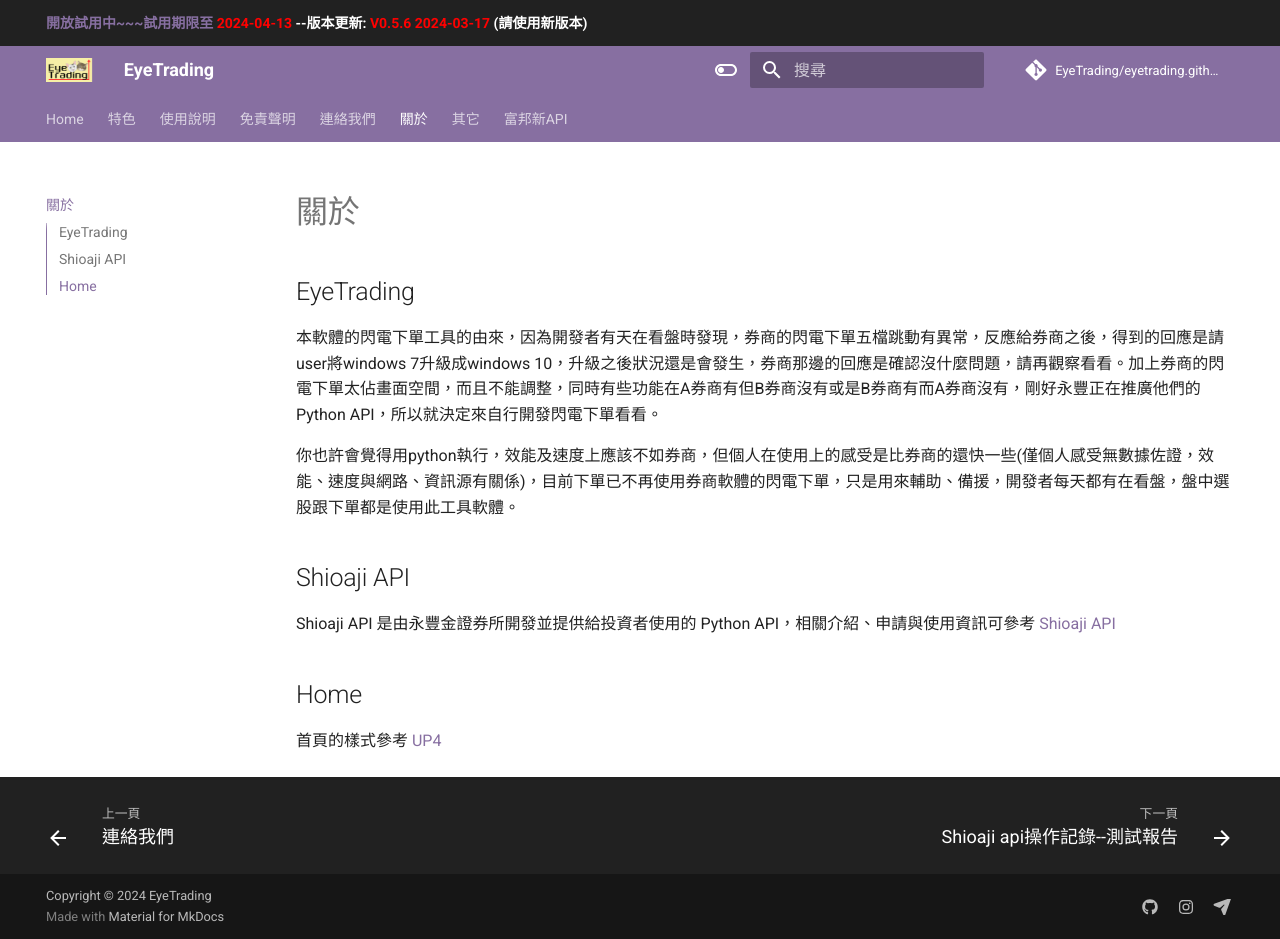
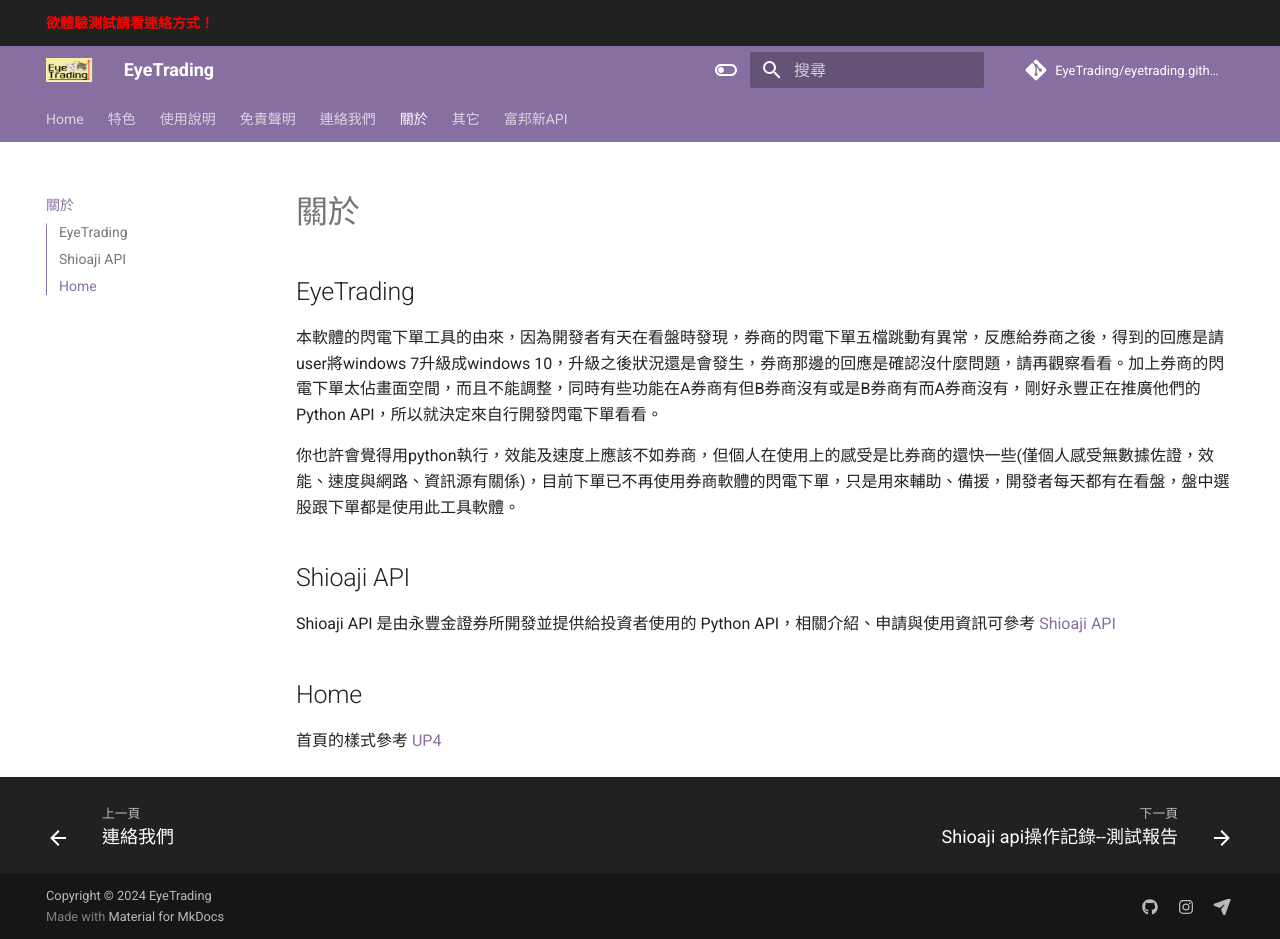
Before and after one commit to EyeTrading/eyetrading.github.io, an MkDocs documentation site: the page built from docs/about.md, in a window 1280 px wide and 939 px high. Built offline with MkDocs 1.6.1 and Material for MkDocs 9.7.7, drawn with Linux system fonts in a browser that asks for light colours; comment, search, counter and statistics services are not loaded.

Commit message:
Add files via upload

```diff
--- a/docs/overrides/main.html
+++ b/docs/overrides/main.html
@@ -3,16 +3,17 @@
 
 {% block extrahead %}
   {{ super() }}
-  <meta name="keywords" content="台股,股票,閃電下單,當沖,買賣盤盡,客制化軟體,Shioaji API,Python API" />
+  <meta name="keywords" content="台股,股票,閃電下單,當沖,買賣盤竭盡,客制化軟體,Shioaji API,Python API" />
   <meta name="description" content="主要利用Python開發看盤工具，客制化下單軟體，選股工具" />
   <meta name="author" content="閃電下單機器人" />
-  <meta name="rating" content="當沖買賣盤盡" />
+  <meta name="rating" content="當沖買賣盤竭盡" />
   <meta property="og:title" content="EyeTrading-閃電下單機器人" />
   <meta name="google-site-verification" content="bB2uvf9wVZ5Fvu3g1mJ5sabp6r2WjudIbQXODN13TW8" />
 {% endblock %}
 
 {% block announce %}
   <style>.md-announce a,.md-announce a:focus,.md-announce a:hover{color:currentColor}.md-announce strong{white-space:nowrap} </style>
-    <strong><a href="">開放試用中~~~試用期限至 <span style="color:red;font-weight: bold;">2024-04-13</span></a>
-      --版本更新: <span style="color:red;font-weight: bold;">V0.5.6  2024-03-17</span> (請使用新版本)</strong>
+    <!--<strong><a href="">開放試用中~~~試用期限至 <span style="color:red;font-weight: bold;">2024-04-13</span></a>
+      版本更新: <span style="color:red;font-weight: bold;">V0.5.6  2024-03-17</span> (請使用新版本)</strong>-->
+      <strong><a href="/contact/"><span style="color:red;font-weight: bold;">欲體驗測試請看連絡方式！</span></a></strong>
 {% endblock %}
```
